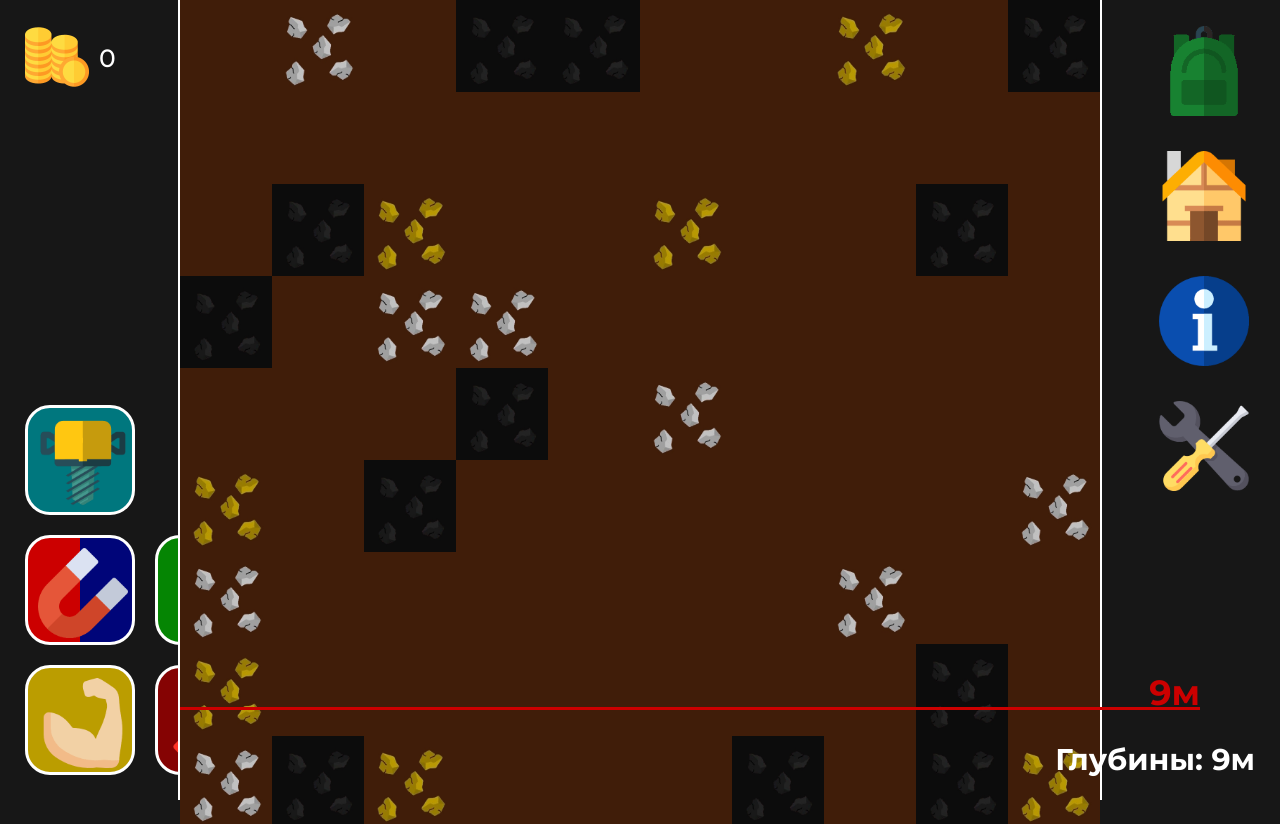
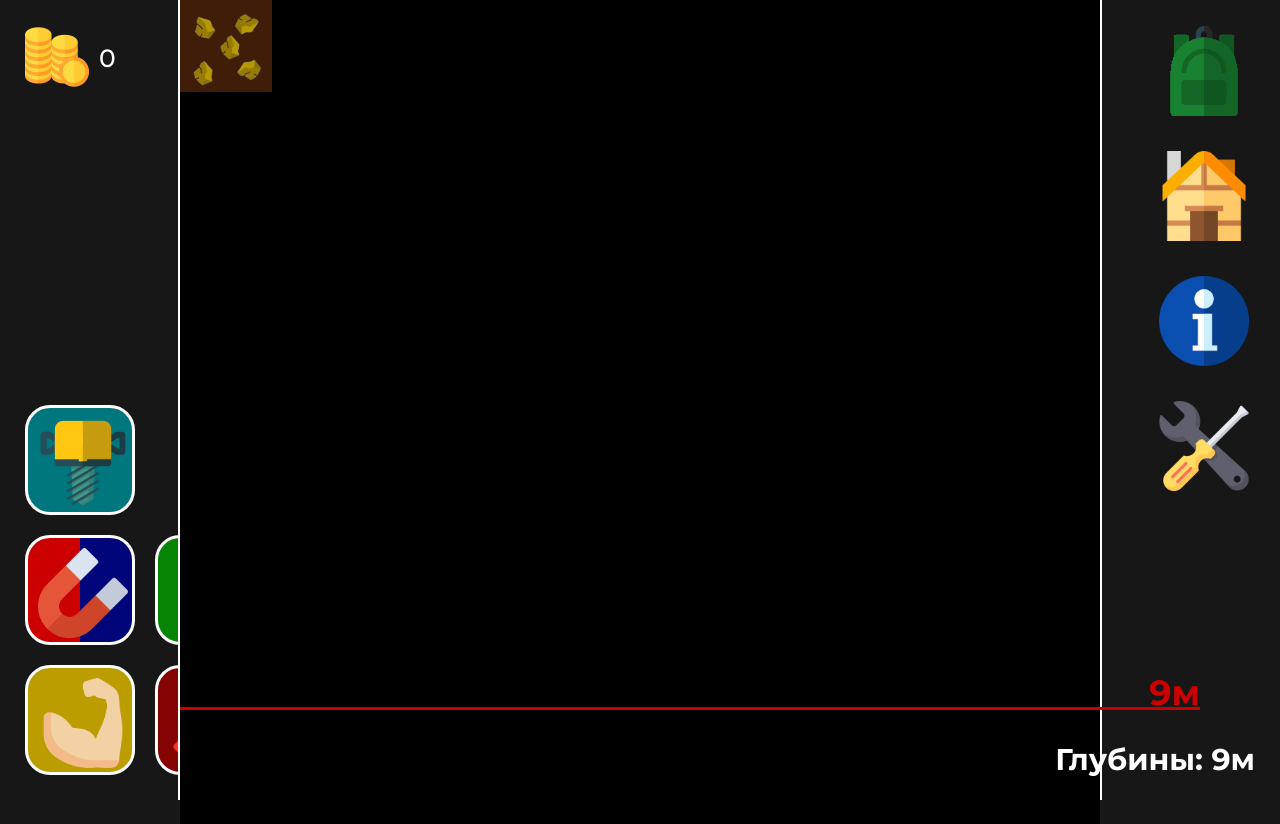
Before and after one commit to GaynetdinovR/MinerGame_JS, a React (Create React App) app: page / in a window 1280 px wide. Shown: the top 824 px of the page. Built offline with nearby package versions, Linux system fonts and the light colour scheme.

Commit message:
map light updating done

```diff
--- a/src/assets/styles/components/map.sass
+++ b/src/assets/styles/components/map.sass
@@ -29,11 +29,34 @@
         cursor: pointer
         transition: 200ms
 
+        & img
+            @include img(92px, cover)
+    &__block.dark
+        filter: brightness(0)
+
+        &:hover
+            filter: brightness(0)
+
+    &__block.halfdark
+        filter: brightness(0.5)
+
+        &:hover
+            filter: brightness(0.5)
+
+    &__block.light
+        filter: brightness(1)
+
         &:hover
             filter: brightness(0.8)
 
-        & img
-            @include img(92px, cover)
+    &__block.breaked
+        opacity: 0
+
+    &__block.breaked.dark,
+    &__block.breaked.light,
+    &__block.breaked.halfdark
+        opacity: 0
+        filter: none
 
     &__line-wrap
         position: absolute
--- a/src/classes/Generation.js
+++ b/src/classes/Generation.js
@@ -8,16 +8,39 @@ class Generation {
      * @param {*} level object
      * @returns array
      */
-    generateMap = (megredData, level) => {
-        const blockTypes = this.formatBlockTypes(megredData, level);
-
+    generateMap = (megredData) => {
+        const level = data.find(megredData.levels, 'cave_1');
         const map = [];
 
-        for (let i = 0; i < 100; i++) {
-            map.push(other.drop(blockTypes));
+        for (let y = 0; y < 10; y++) {
+            map.push(this.generateRow(megredData, level, y));
         }
 
         return map;
+    };
+
+    /**
+     * Функция генерации строки блоков
+     * @param {*} megredData object
+     * @param {*} level object
+     * @returns array
+     */
+    generateRow = (megredData, level, y) => {
+        const blockTypes = this.formatBlockTypes(megredData, level);
+
+        const row = [];
+
+        for (let x = 0; x < 10; x++) {
+            const light = x == 0 && y == 0 ? 2 : 0;
+
+            const block = { x: x, y: y, light: light, breaked: false };
+
+            const temp = { ...other.drop(blockTypes), ...block };
+
+            row.push(temp);
+        }
+
+        return row;
     };
 
     /**
--- a/src/classes/Light.js
+++ b/src/classes/Light.js
@@ -1,4 +1,63 @@
-class Light {}
+import map from './Map.js';
+
+class Light {
+    /**
+     * Возвращает освещение блока
+     * @param {*} blocks [[]]
+     * @param {*} block {x, y}
+     * @returns number (0, 1, 2)
+     */
+    getLigth = (blocks, { x, y }) => {
+        return map.getBlock(blocks, x, y).light;
+    };
+
+    /**
+     * Проверяет нужно ли менять освещение блока
+     * @param {*} blocks [[]]
+     * @param {*} mapCopy []
+     * @param {*} newBlock {x, y, light, breaked}
+     */
+    checkLight = (blocks, mapCopy, newBlock) => {
+        const light = this.getLigth(blocks, newBlock);
+
+        if (light != 2) mapCopy.push(newBlock);
+    };
+
+    /**
+     * Возвращает карту, освещенную согласно сломанному блоку
+     * @param {*} blocks [[]]
+     * @param {*} breakedBlock {x, y, breaked}
+     * @returns [[]]
+     */
+    getUpdatedMapLight = (blocks, breakedBlock) => {
+        const mapCopy = [];
+
+        mapCopy.push(breakedBlock);
+
+        for (const block of blocks.flat()) {
+            const { x, y } = block;
+
+            if (!(breakedBlock.x == x && breakedBlock.y == y)) continue;
+
+            if (y > 0) mapCopy.push({ x: x, y: y - 1, light: 2 });
+            if (y < 9) mapCopy.push({ x: x, y: y + 1, light: 2 });
+            if (x > 0) mapCopy.push({ x: x - 1, y: y, light: 2 });
+            if (x < 9) mapCopy.push({ x: x + 1, y: y, light: 2 });
+
+            if (y > 1) this.checkLight(blocks, mapCopy, { y: y - 2, x: x, light: 1 });
+            if (y < 8) this.checkLight(blocks, mapCopy, { y: y + 2, x: x, light: 1 });
+            if (x > 1) this.checkLight(blocks, mapCopy, { y: y, x: x - 2, light: 1 });
+            if (x < 8) this.checkLight(blocks, mapCopy, { y: y, x: x + 2, light: 1 });
+
+            if (y > 0 && x > 0) this.checkLight(blocks, mapCopy, { x: x - 1, y: y - 1, light: 1 });
+            if (y < 9 && x < 9) this.checkLight(blocks, mapCopy, { x: x + 1, y: y + 1, light: 1 });
+            if (y > 0 && x < 9) this.checkLight(blocks, mapCopy, { x: x + 1, y: y - 1, light: 1 });
+            if (y < 9 && x > 0) this.checkLight(blocks, mapCopy, { x: x - 1, y: y + 1, light: 1 });
+        }
+
+        return mapCopy;
+    };
+}
 
 const light = new Light();
 
--- /dev/null
+++ b/src/classes/Map.js
@@ -0,0 +1,9 @@
+class Map {
+    getBlock = (blocks, x, y) => {
+        return blocks.flat().filter((block) => block.x == x && block.y == y)[0];
+    };
+}
+
+const map = new Map();
+
+export default map;
--- a/src/components/Map/Map.jsx
+++ b/src/components/Map/Map.jsx
@@ -1,14 +1,13 @@
 import React from 'react';
 import data from '../../classes/Data.js';
 import { useSelector } from 'react-redux';
-
-import Block from './components/Block';
-import generation from '../../classes/Generation.js';
+import Block from './components/Block.jsx';
 
 const Map = () => {
+    const level = useSelector((state) => state.level);
+    const map = useSelector((state) => state.map);
+
     const mergedData = data.getMergedData();
-    const level = useSelector((state) => state.level);
-
     const background = data.find(mergedData.levels, level.name);
 
     const getBlockInfo = (name) => {
@@ -27,7 +26,7 @@ const Map = () => {
         return imgs.length == 1 ? imgs[0] : imgs[levels[level.name]];
     };
 
-    const blocksToGenerate = generation.generateMap(mergedData, level);
+    const blocksToGenerate = map.blocks;
 
     return (
         <aside className="map">
@@ -36,9 +35,24 @@ const Map = () => {
             </div>
 
             <div className="map__blocks">
-                {blocksToGenerate.map((block, i) => {
-                    block = getBlockInfo(block.name);
-                    return <Block key={i} name="rock" img={findBlock(block.img)} />;
+                {blocksToGenerate.flat().map((block, i) => {
+                    let blockInfo = getBlockInfo(block.name);
+
+                    const coords = [i % 10, Math.floor(i / 10)];
+
+                    const temp = { ...block, ...blockInfo };
+
+                    return (
+                        <Block
+                            key={i}
+                            x={coords[0]}
+                            y={coords[1]}
+                            light={temp.light}
+                            breaked={temp.breaked}
+                            name={temp.name}
+                            img={findBlock(temp.img)}
+                        />
+                    );
                 })}
             </div>
             <div className="map__line-wrap">
--- a/src/components/Map/components/Block.jsx
+++ b/src/components/Map/components/Block.jsx
@@ -1,11 +1,58 @@
 import React from 'react';
+import { useDispatch, useSelector } from 'react-redux';
+import { setBlock } from '../../../store/slices/mapSlice.js';
+import light from '../../../classes/Light.js';
 
-const Block = ({ name, img }) => {
+const Block = (block) => {
+    const dispatch = useDispatch();
+    const map = useSelector((state) => state.map);
+
+    /**
+     * Возвращает сломанный блок
+     * @returns object
+     */
+    const getBreakedBlock = () => {
+        return { x: block.x, y: block.y, breaked: true };
+    };
+
+    /**
+     * Устанавливает в стейт карты блоки из массива
+     */
+    const setBlocksFromArray = (array) => {
+        for (const block of array) {
+            dispatch(setBlock(block));
+        }
+    };
+
+    /**
+     * Возвращает класс согласно освещению блока
+     */
+    const findLightClass = () => {
+        const lightLevels = ['dark', 'halfdark', 'light'];
+
+        return lightLevels[block.light];
+    };
+
+    /**
+     * Возвращает класс сломанного блока(если сломан)
+     */
+    const findClassBreaked = () => {
+        return block.breaked ? 'breaked' : '';
+    };
+
+    /**
+     * Функция-обертка для ломания блока
+     */
+    const breakBlock = () => {
+        setBlocksFromArray(light.getUpdatedMapLight(map.blocks, getBreakedBlock()));
+    };
+
     return (
         <button
-            onClick={(e) => (e.target.style.opacity = '0')}
-            className={`map__block map__${name}`}>
-            <img src={img} alt={name} />
+            onClick={() => breakBlock()}
+            disabled={block.light == '2' ? false : true}
+            className={`map__block map__${block.name} ${findLightClass()} ${findClassBreaked()}`}>
+            <img src={block.img} alt={block.name} />
         </button>
     );
 };
--- /dev/null
+++ b/src/store/slices/mapSlice.js
@@ -0,0 +1,28 @@
+import { createSlice } from '@reduxjs/toolkit';
+import generation from '../../classes/Generation.js';
+import data from '../../classes/Data.js';
+
+export const mapSlice = createSlice({
+    name: 'map',
+    initialState: { blocks: generation.generateMap(data.getMergedData()) },
+    reducers: {
+        setMap: (state, payload) => {
+            return payload.payload;
+        },
+        setBlock: (state, { payload }) => {
+            return {
+                blocks: state.blocks.map((row, y) => {
+                    return row.map((block, x) => {
+                        if (x == payload.x && y == payload.y) return { ...block, ...payload };
+
+                        return block;
+                    });
+                })
+            };
+        }
+    }
+});
+
+export const { setMap, setBlock } = mapSlice.actions;
+
+export default mapSlice.reducer;
--- a/src/store/store.js
+++ b/src/store/store.js
@@ -1,11 +1,13 @@
 import { configureStore } from '@reduxjs/toolkit';
 import levelReducer from './slices/levelSlice.js';
 import inventoryReducer from './slices/inventorySlice.js';
+import mapSlice from './slices/mapSlice.js';
 
 const store = configureStore({
     reducer: {
         level: levelReducer,
-        inventory: inventoryReducer
+        inventory: inventoryReducer,
+        map: mapSlice
     }
 });
 
```
Also changed, not shown: .eslintrc.json.
